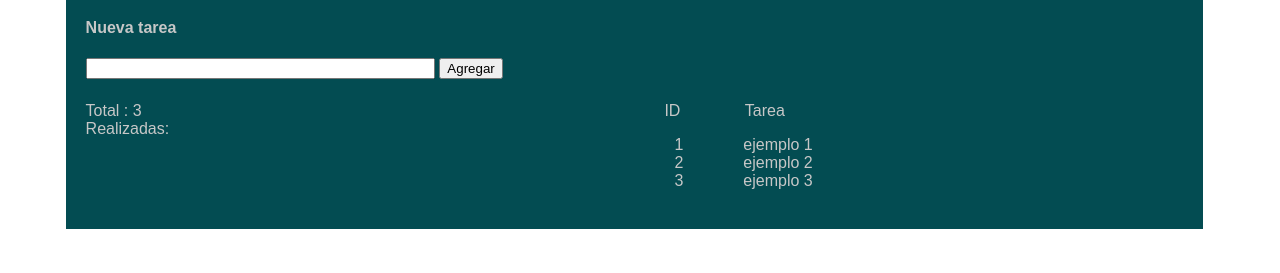
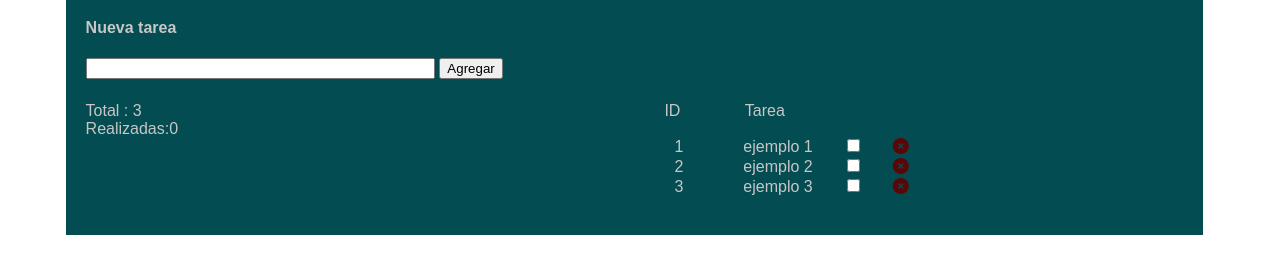
Before and after one commit to linsijiLaGuara/DL-Todolist, a plain HTML site: page index.html in a window 1280 px wide. Shown: the part 61-334 px from the top of the page. Drawn offline with Linux system fonts and the light colour scheme.

Commit message:
add: nuevo cambios

```diff
--- a/assets/css/style.css
+++ b/assets/css/style.css
@@ -49,7 +49,6 @@ body {
     margin: 0 30px;
 }
 
-/* ... (Tu código existente) ... */
 
 .boxList {
     list-style: none;
@@ -66,4 +65,6 @@ ul {
     padding-left: 10px;
 }
 
-/* ... (Tu código existente) ... */
+.fa-solid{
+    color: rgb(94, 6, 6);
+}
--- a/assets/js/script.js
+++ b/assets/js/script.js
@@ -2,22 +2,22 @@
 
 lista = [
   {
-    'id':1,
-    'nombreTarea':"ejemplo 1",
-    'tareaTerminada': false,
-    'tareaEliminada': false
+    id: 1,
+    nombreTarea: "ejemplo 1",
+    tareaTerminada: false,
+    tareaEliminada: false,
   },
   {
-    'id':2,
-    'nombreTarea':"ejemplo 2",
-    'tareaTerminada': false,
-    'tareaEliminada': false
+    id: 2,
+    nombreTarea: "ejemplo 2",
+    tareaTerminada: false,
+    tareaEliminada: false,
   },
   {
-    'id':3,
-    'nombreTarea':"ejemplo 3",
-    'tareaTerminada': false,
-    'tareaEliminada': false
+    id: 3,
+    nombreTarea: "ejemplo 3",
+    tareaTerminada: false,
+    tareaEliminada: false,
   },
 ];
 contador = 1;
@@ -33,7 +33,6 @@ function addtask() {
   };
 
   lista.push(nuevaTarea);
-  console.log(lista);
   contador++;
   mostar();
   // renderizar donde se muentran los item de la lista
@@ -43,17 +42,44 @@ function renderizarListaHtml(tarea) {
   let inicial = "<ul > ";
   let id = "<li> " + tarea.id + "</li>";
   let tareas = "<li> " + tarea.nombreTarea + "</li>";
+  let selccion =
+    "<input type='checkbox' name=' id='" +
+    tarea.id +
+    "onchange= 'onChange('" +
+    tarea.id +
+    ") >";
+
+  let borar =
+    "<li onclick= 'borrarTarea(" +
+    tarea.id +
+    ")'><i class='fa-solid fa-circle-xmark' ></i></li>";
   let final = "</ul>";
 
-  return inicial + id + tareas + final;
+  return inicial + id + tareas + selccion + borar + final;
 }
 function mostar() {
   let datos = "";
 
   for (const tarea of lista) {
-    datos += renderizarListaHtml(tarea);
+    if (tarea.tareaEliminada == false) {
+      datos += renderizarListaHtml(tarea);
+    }
   }
   document.getElementById("boxList").innerHTML = datos;
   document.getElementById("total-tareas").innerHTML = lista.length;
 }
-mostar()
+
+function borrarTarea(id) {
+  const confirmacion = confirm(
+    "¿Estás seguro de que deseas borrar esta tarea?"
+  );
+
+  if (confirmacion) {
+    const index = lista.findIndex((lista) => lista.id === id);
+    lista.tareaEliminada = true;
+
+    mostar();
+    console.log(index);
+  }
+}
+mostar();
--- a/index.html
+++ b/index.html
@@ -24,7 +24,7 @@
         <div class="contener-informacion">
           <div class="cantidad">
             <p >Total : <span id="total-tareas">0</span></p>
-            <p>Realizadas:</p>
+            <p>Realizadas:<span id="total-realizada">0</span></p>
           </div>
 
           <div class="id-tarea">
@@ -38,5 +38,6 @@
       </div>
     </menu>
     <script src="./assets/js/script.js"></script>
+    <script src="https://kit.fontawesome.com/8c0839d651.js" crossorigin="anonymous"></script>
   </body>
 </html>
```
